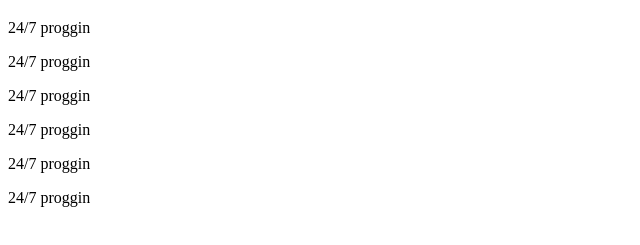
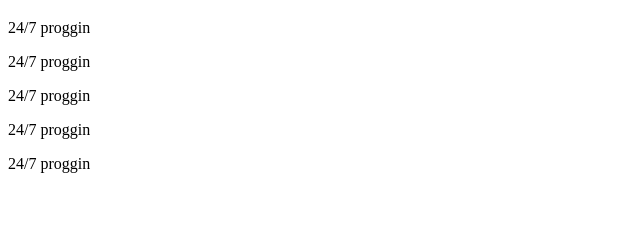
Before and after one commit to BBQIceCream/GFEM, a plain HTML site: page index.html in a window 1280 px wide. Shown: the part 61-306 px from the top of the page, without its empty margins (0-640 px from the left). Drawn offline with Linux system fonts and the light colour scheme.

Commit message:
Third commit

```diff
--- a/index.html
+++ b/index.html
@@ -13,7 +13,6 @@
     <p>24/7 proggin</p>
     <p>24/7 proggin</p>
     <p>24/7 proggin</p>
-    <p>24/7 proggin</p>
     <script src="js/main.js"></script>
 </body>
 </html>
```
Also changed, not shown: 1 other file.
